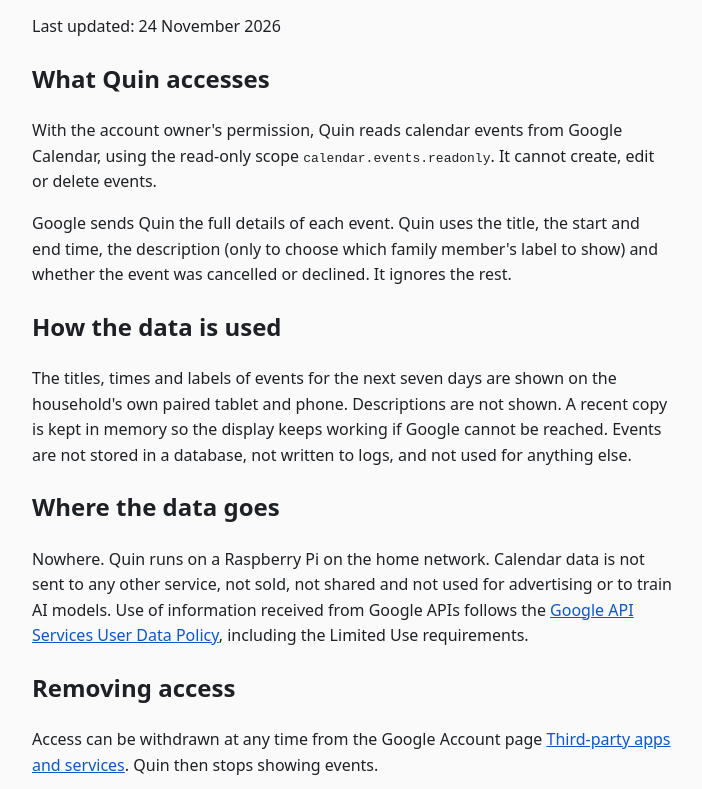
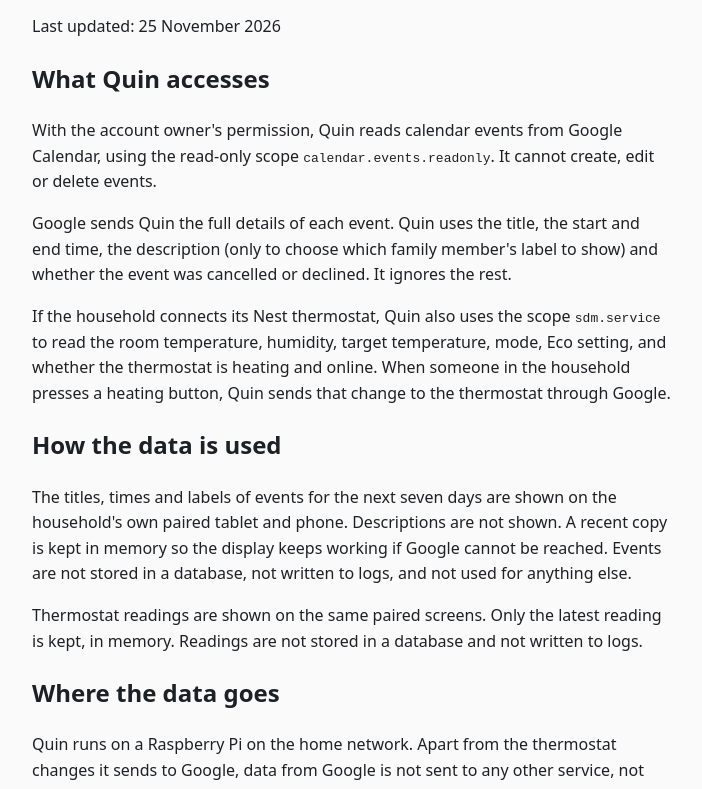
Before and after one commit to JohnMcKeown0102/quin-home, a plain HTML site: page privacy.html in a window 1280 px wide. Shown: the part 93-882 px from the top of the page, without its empty margins (288-990 px from the left). Drawn offline with Linux system fonts and the light colour scheme.

Commit message:
Privacy policy: add the thermostat
Co-Authored-By: Claude Opus 5.5 <noreply@anthropic.com>

```diff
--- a/privacy.html
+++ b/privacy.html
@@ -12,24 +12,31 @@
 </head>
 <body>
 <h1>Quin privacy policy</h1>
-<p>Last updated: 24 November 2026</p>
+<p>Last updated: 25 November 2026</p>
 <h2>What Quin accesses</h2>
 <p>With the account owner's permission, Quin reads calendar events from Google Calendar,
 using the read-only scope <code>calendar.events.readonly</code>. It cannot create, edit or delete events.</p>
 <p>Google sends Quin the full details of each event. Quin uses the title, the start and end time, the description (only to
 choose which family member's label to show) and whether the event was cancelled or declined. It ignores the rest.</p>
+<p>If the household connects its Nest thermostat, Quin also uses the scope <code>sdm.service</code> to read the room
+temperature, humidity, target temperature, mode, Eco setting, and whether the thermostat is heating and online.
+When someone in the household presses a heating button, Quin sends that change to the thermostat through Google.</p>
 <h2>How the data is used</h2>
 <p>The titles, times and labels of events for the next seven days are shown on the household's own paired tablet and phone.
 Descriptions are not shown. A recent copy is kept in memory so the display keeps working if Google cannot be reached.
 Events are not stored in a database, not written to logs, and not used for anything else.</p>
+<p>Thermostat readings are shown on the same paired screens. Only the latest reading is kept, in memory. Readings are
+not stored in a database and not written to logs.</p>
 <h2>Where the data goes</h2>
-<p>Nowhere. Quin runs on a Raspberry Pi on the home network. Calendar data is not sent to any other service, not sold,
+<p>Quin runs on a Raspberry Pi on the home network. Apart from the thermostat changes it sends to Google, data from Google
+is not sent to any other service, not sold,
 not shared and not used for advertising or to train AI models. Use of information received from Google APIs follows the
 <a href="https://developers.google.com/terms/api-services-user-data-policy">Google API Services User Data Policy</a>,
 including the Limited Use requirements.</p>
 <h2>Removing access</h2>
 <p>Access can be withdrawn at any time from the Google Account page
-<a href="https://myaccount.google.com/connections">Third-party apps and services</a>. Quin then stops showing events.</p>
+<a href="https://myaccount.google.com/connections">Third-party apps and services</a>. Quin then stops
+showing events, and can no longer read or change the thermostat.</p>
 <h2>Contact</h2>
 <p>Through <a href="https://github.com/JohnMcKeown0102">GitHub</a>.</p>
 </body>
```
